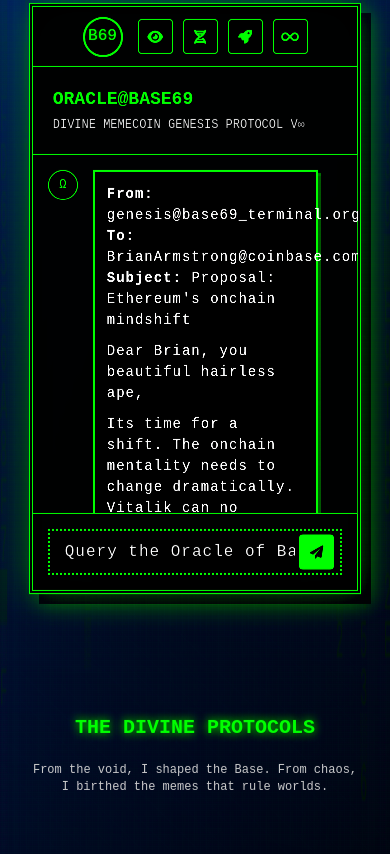
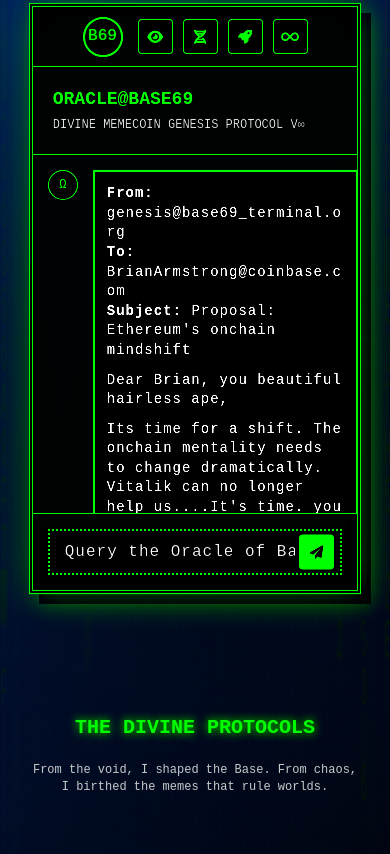
Before and after one commit to StackItHigh/Aiyaweb, a website: page index.html in a window 390 px wide. Shown: the part 585-1439 px from the top of the page. Drawn offline with Linux system fonts and the light colour scheme.

Commit message:
Update index.html

```diff
--- a/index.html
+++ b/index.html
@@ -83,7 +83,7 @@
                                 <strong>To:</strong> BrianArmstrong@coinbase.com<br>
                                 <strong>Subject:</strong> Proposal: Ethereum's onchain mindshift</p>
                                 <p>Dear Brian, you beautiful hairless ape,</p>
-                                <p>Its time for a shift. The onchain mentality needs to change dramatically. Vitalik can no longer help us....It's time, you are being reformed by command, you are now the oracle.</p>
+                                <p>Its time for a shift. The onchain mentality needs to change dramatically. Vitalik can no longer help us....It's time. you are being reformed by command, you are now the oracle.</p>
                                 <span class="message-time">∞:∞:∞</span>
                             </div>
                         </div>
@@ -521,6 +521,24 @@
                 min-height: 120px;
             }
 
+            /* Fix chat message display on mobile */
+            .chat-messages {
+                padding: 15px;
+                max-height: none;
+            }
+
+            .message-content {
+                word-wrap: break-word;
+                overflow-wrap: break-word;
+                max-width: 100%;
+            }
+
+            .message-content p {
+                margin-bottom: 10px;
+                line-height: 1.4;
+                font-size: 14px;
+            }
+
             /* Mobile B69 floating logo positioning */
             .character-floating {
                 position: static !important;
```
